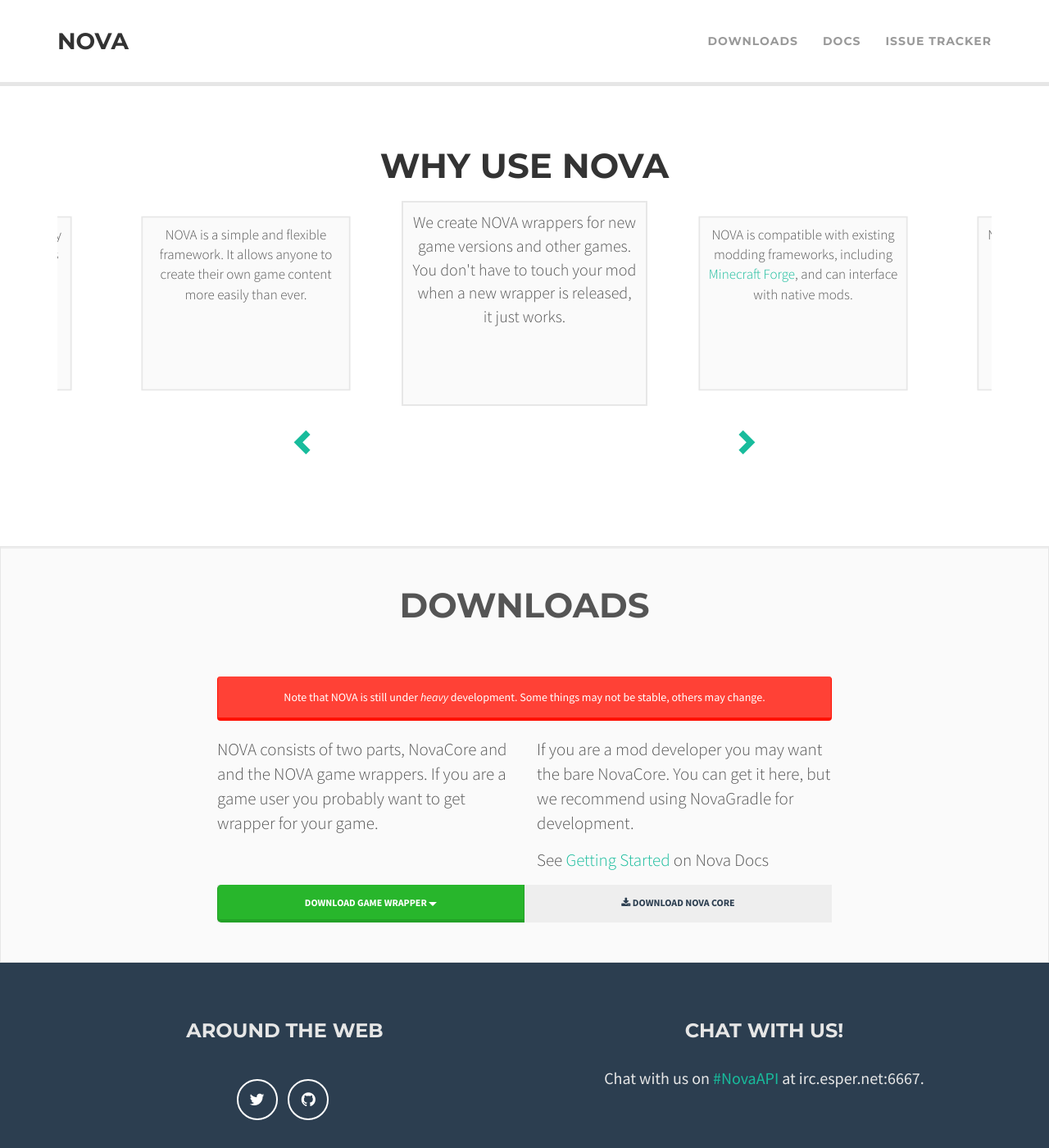
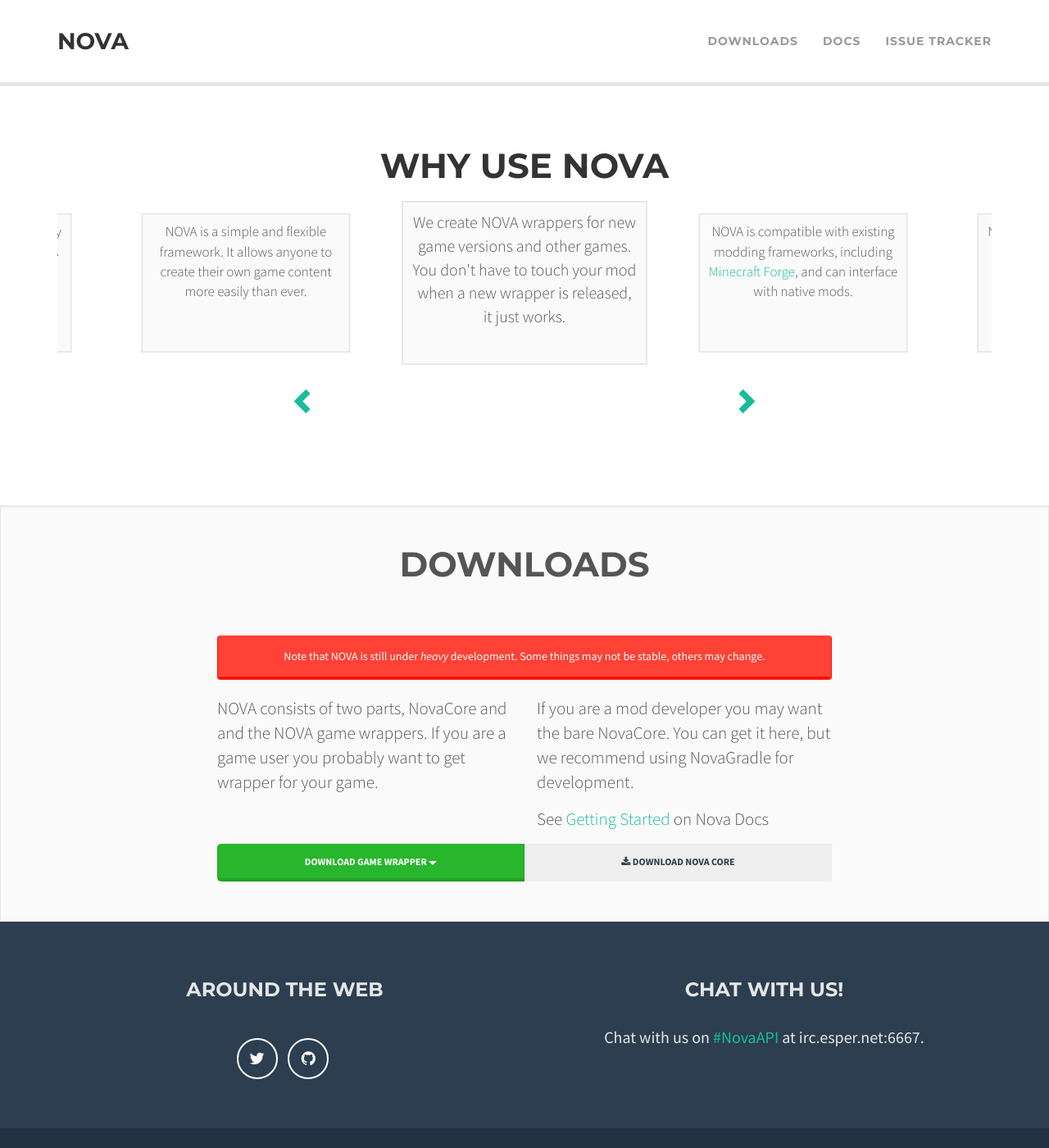
Before and after one commit to NOVA-Team/nova-team.github.io, a Jekyll site: the page built from index.html, in a window 1280 px wide and 1400 px high, scrolled down 442 px. Shown: the whole window at 82% size. Built offline with Jekyll 4.4.1, drawn with Linux system fonts in a browser that asks for light colours; nearby versions of some CDN libraries; library files that are not in the unit come from our copies; Markdown is read by kramdown in place of the engine named in the settings.

Commit message:
More responsive shit

```diff
--- a/_sass/nova.scss
+++ b/_sass/nova.scss
@@ -23,7 +23,7 @@
 	margin-top: 20px;
 
 	.slick-slide {
-		height: 250px;
+		height: 200px;
 
 		margin: 0 20px;
 		padding: 10px;
@@ -59,6 +59,14 @@
 		}
 	}
 }
+
+@media (max-width: 350px) {
+  .slick-slide {
+    height: 275px !important;
+  }
+}
+
+// @media (max-width: )
 
 .nova-slider-controls {
 	width: 50%;
--- a/static/js/nova.js
+++ b/static/js/nova.js
@@ -26,7 +26,7 @@
 				settings: {
 					arrows: true,
 					centerMode: true,
-					centerPadding: '40px',
+					centerPadding: '20px',
 					slidesToShow: 1,
 					slidesToScroll: 1
 				}
```
